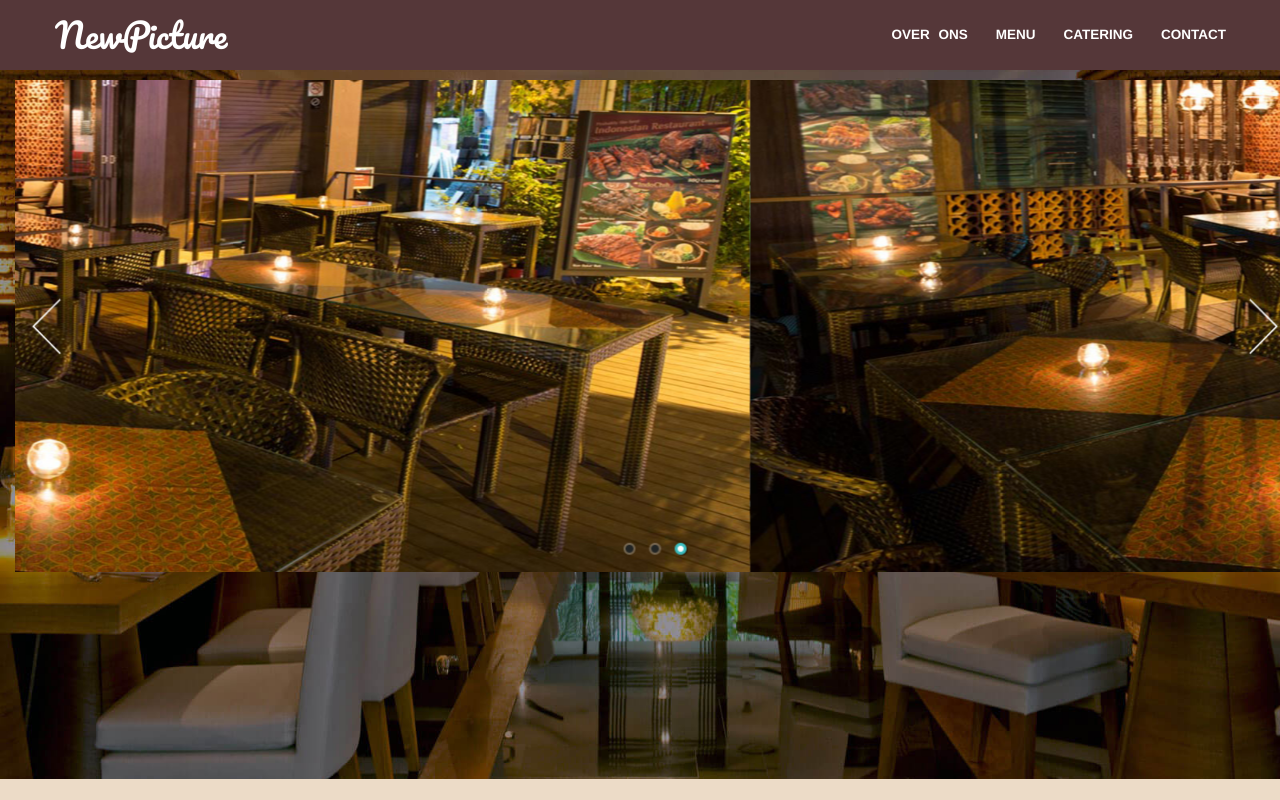
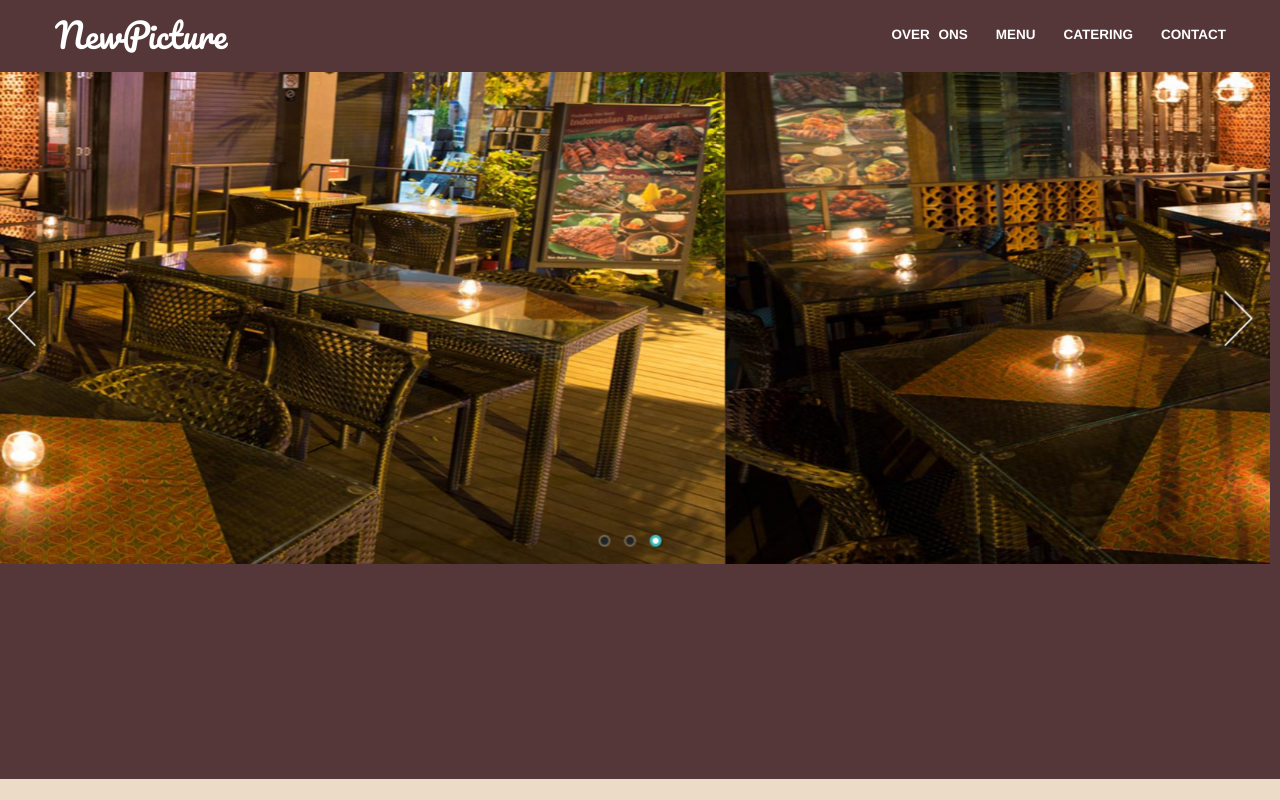
Before and after one commit to NYCDA-BSSA-SEPTEMBER-2016/Sranang-Repo, a plain HTML site: page index.html in a window 1280 px wide. Shown: the top 800 px of the page. Drawn offline with Linux system fonts and the light colour scheme; files whose address does not match are found by name.

Commit message:
deleted old header background, changes to headers font, reposition slider

```diff
--- a/css/main.css
+++ b/css/main.css
@@ -199,7 +199,7 @@ INTRO CONTAINER
     padding: 0;
     min-width: 100%;
     height: 100%;
-    background: url('../images/steak.jpg') no-repeat center center;
+    background: ;
     background-size: cover;
     text-align: center;
     background-position: center;
--- a/css/sliderstyle.css
+++ b/css/sliderstyle.css
@@ -1,13 +1,31 @@
+.starter_container {
+    margin-top: -21px;
+    padding: 0;
+    min-width: 100%;
+    height: 100%;
+    background-color: #553739;
+    background: ;
+    background-size: cover;
+    text-align: center;
+    background-position: center;
+}
+
+.follow_container {
+    top: 9%;
+    margin-left: -25px;
+}
+
 .Slider1text {
 	font-family: "Budaya", arial, verdana, sans-serif;
-	position: absolute;
-	top: 30px;
-	left: 30px;
-	width: 480px;
-	height: 120px;
+    position: absolute;
+    top: 50px;
+    left: 30px;
+    width: 480px;
+    height: 120px;
 	font-size: 50px;
 	color: #ffffff;
 	line-height: 60px;
+    text-shadow: 1px 1px 0px #999999, 1px -1px 0px #6B6B6B;
 }
 
 .Slider1Buttons {
```
